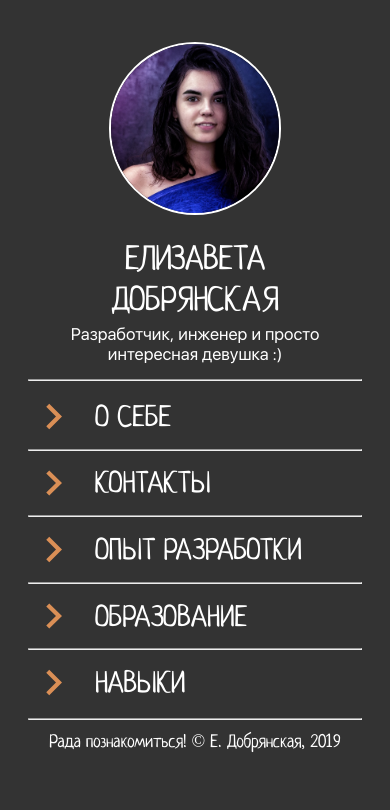
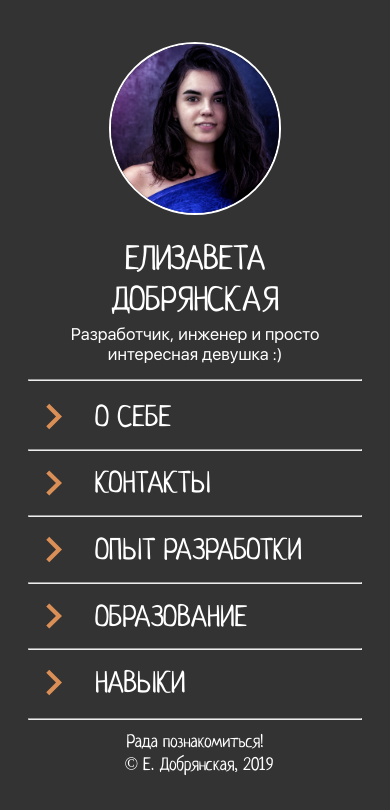
Before and after one commit to Betchika99/cv, a plain HTML site: page index.html in a window 390 px wide. Drawn offline with Linux system fonts and the light colour scheme.

Commit message:
[UPDATED] Try to fix mobile height v2

```diff
--- a/main.js
+++ b/main.js
@@ -621,8 +621,14 @@
     const footer = document.createElement('footer');
     footer.classList = 'footer';
     const textFooter = document.createElement('div');
-    textFooter.textContent = 'Рада познакомиться! © E. Добрянская, 2019';
     textFooter.classList = 'footer__text';
+    const footerMsg = document.createElement('div');
+    footerMsg.textContent = 'Рада познакомиться!';
+    const footerCpr = document.createElement('div');
+    footerCpr.textContent = '© E. Добрянская, 2019';
+    footerCpr.style = 'margin-left: 8px;';
+    textFooter.appendChild(footerMsg);
+    textFooter.appendChild(footerCpr);
     footer.appendChild(textFooter);
 
     container.appendChild(header);
--- a/main.scss
+++ b/main.scss
@@ -369,6 +369,9 @@ body {
     &__text {
         margin: 10px;
         text-align: center;
+        display: flex;
+        flex-direction: row;
+        justify-content: center;
     }
 }
 
@@ -457,8 +460,8 @@ body {
     // #container {
     //     height: 100vh;
     // }
-    #container {
-        height: 100vh;
+    html, body, #container {
+        height: 100%;
     }
 
     .header {
@@ -605,4 +608,10 @@ body {
             height: 5vh;
         }
     }
+
+    .footer {
+        &__text {
+            flex-direction: column;
+        }
+    }
 }
```
Also changed, not shown: main.css.
